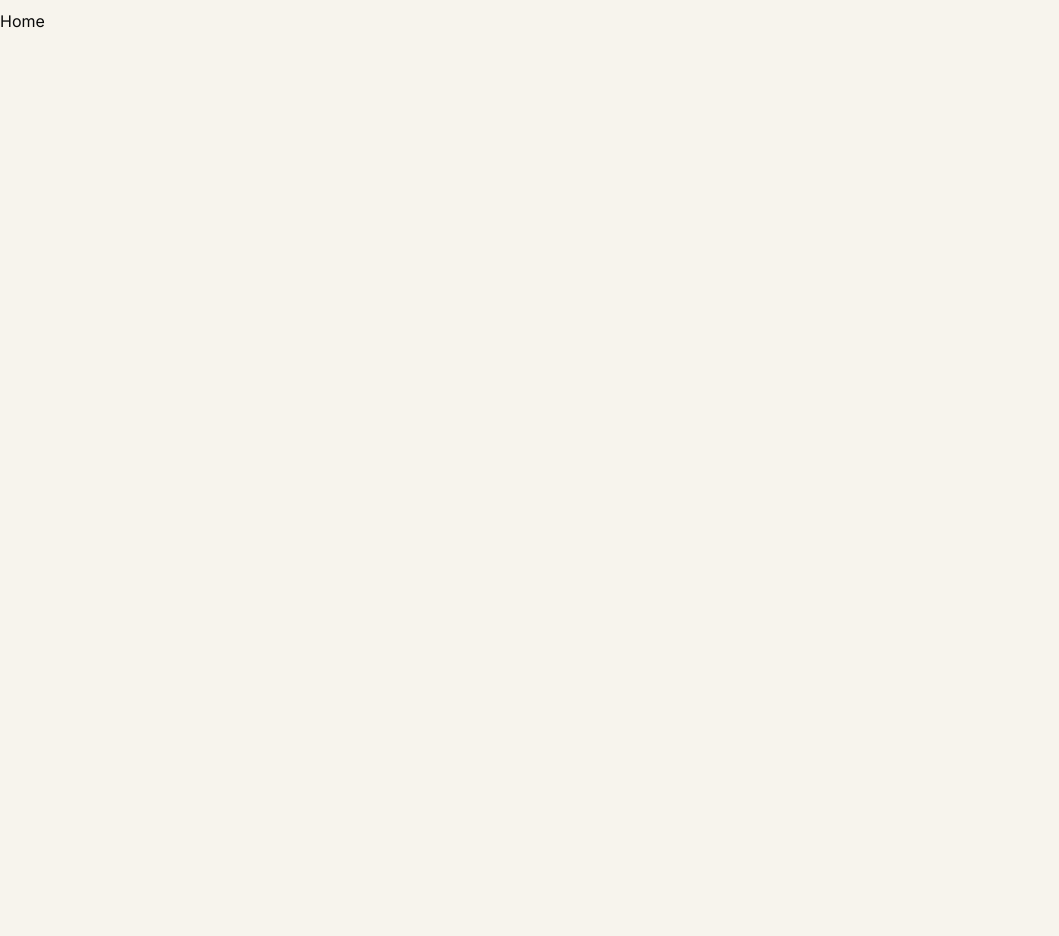
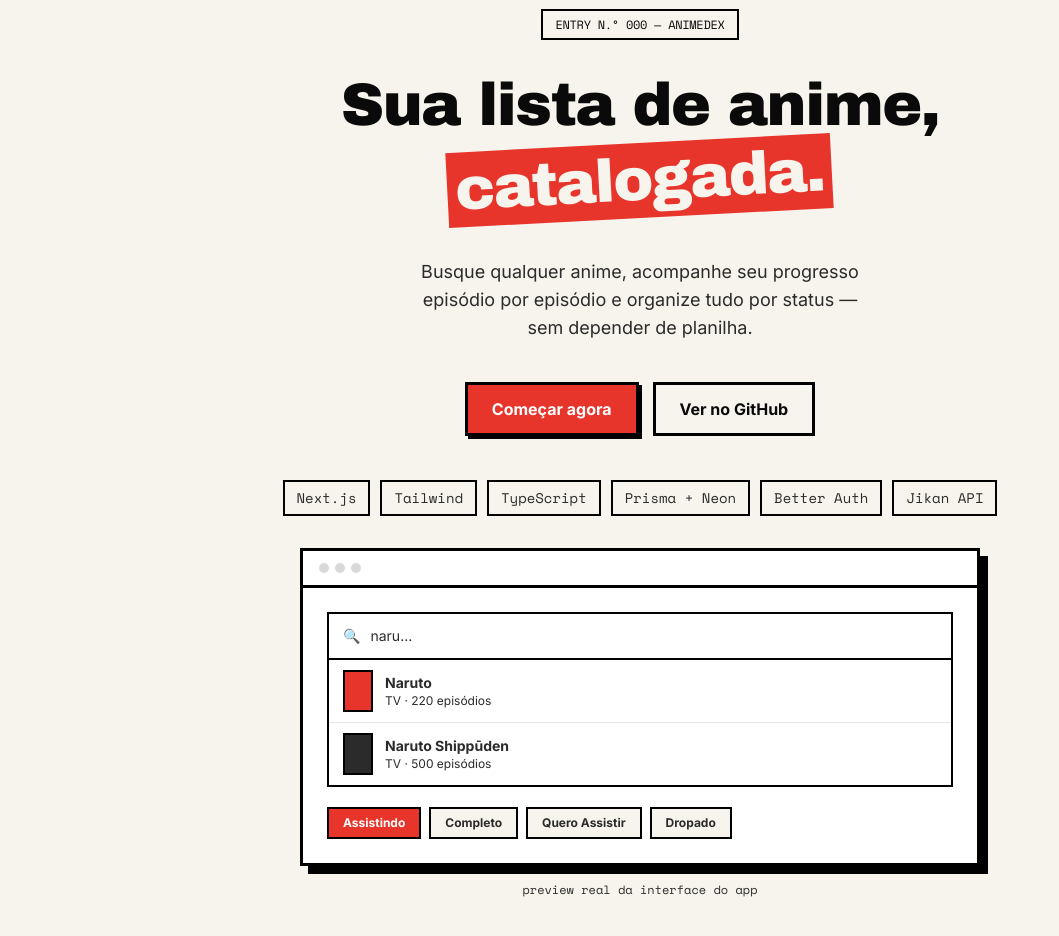
Before and after one commit to 7alexandree7/anime-dex, a Next.js app: page / in a window 1280 px wide. Shown: the part 180-1116 px from the top of the page, without its empty margins (0-1059 px from the left). Before the commit the page ends 800 px from the top, so only its background shows below. Built offline with nearby package versions, Linux system fonts and the light colour scheme.

Commit message:
feat: implement Hero component and related features including ProductPreview and Technologies

```diff
--- a/app/page.tsx
+++ b/app/page.tsx
@@ -1,9 +1,8 @@
 
+import Hero from "@/components/Hero";
 
 export default function Home() {
   return (
-    <div className="">
-      <h1>Home</h1>
-    </div>
+   <Hero />
   );
 }
--- /dev/null
+++ b/components/Hero.tsx
@@ -0,0 +1,62 @@
+"use client";
+
+import DecryptedText from "@/components/motion/DecryptedText";
+import Link from "next/link";
+import Technologies from "./landing/Technologies";
+import ProductPreview from "./landing/ProductPreview";
+
+const Hero = () => {
+    return (
+        <section className="relative text-center px-12 pb-16 overflow-hidden">
+            <span className="font-mono inline-block text-xs tracking-tight leading-tight max-w-3xl mx-auto px-3 py-1.5 mb-7 border-2 border-black">
+                ENTRY N.° 000 — ANIMEDEX
+            </span>
+
+            <h1 className="font-heading text-5xl md:text-6xl leading-tight tracking-tight max-w-3xl mx-auto mb-5">
+                <span>
+                    <DecryptedText
+                        text="Sua lista de anime,"
+                        revealDirection="start"
+                        sequential
+                        useOriginalCharsOnly={false}
+                        animateOn="view"
+                        speed={30}
+                        style={{ display: "inline-block" }}
+                    />{" "}
+                </span>
+                <span className="bg-red text-background px-2 -rotate-3 inline-block">
+                    <DecryptedText
+                        text="catalogada."
+                        revealDirection="start"
+                        sequential
+                        useOriginalCharsOnly={false}
+                        animateOn="view"
+                        speed={30}
+                    />
+                </span>
+            </h1>
+
+            <p className="text-graphite text-lg max-w-md mx-auto my-10">
+                Busque qualquer anime, acompanhe seu progresso episódio por episódio
+                e organize tudo por status — sem depender de planilha.
+            </p>
+
+            <div className="flex gap-3.5 justify-center items-center mb-11">
+                <Link
+                    href="/login"
+                    className="bg-red text-white border-3 border-black px-6 py-3 font-bold shadow-[3px_3px_0_black] hover:translate-x-px hover:translate-y-px hover:shadow-[2px_2px_0_black] transition-all cursor-pointer">
+                    Começar agora
+                </Link>
+                <Link
+                    href="https://github.com/7alexandree7/anime-dex"
+                    className="border-3 border-black bg-background px-6 py-3 font-bold cursor-pointer">
+                    Ver no GitHub
+                </Link>
+            </div>
+            <Technologies />
+            <ProductPreview />
+        </section>
+    )
+}
+
+export default Hero
--- /dev/null
+++ b/components/landing/ProductPreview.tsx
@@ -0,0 +1,55 @@
+import { suggestionsList } from "@/const/suggestionsList"
+import { statusesList } from "@/const/statusesList"
+
+const ProductPreview = () => {
+    return (
+        <section className="px-12  pt-8 pb-24 flex flex-col items-center">
+            <div className="w-full max-w-170 bg-white border-black border-3 shadow-[8px_8px_0_black]">
+
+                <div className="flex gap-1.5 px-4 py-3 border-b-3 border-black">
+                    <span className="w-2.5 h-2.5 rounded-full bg-black/15" />
+                    <span className="w-2.5 h-2.5 rounded-full bg-black/15" />
+                    <span className="w-2.5 h-2.5 rounded-full bg-black/15" />
+                </div>
+
+                <div className="p-6">
+                    <div className="flex items-center gap-2.5 border-2 border-black px-3.5 py-3 text-graphite text-sm">
+
+                        <span>🔍</span> <span>naru...</span>
+                    </div>
+
+                    <div className="border-2 border-black border-t-0">
+                        {suggestionsList.map((suggestion, index) => (
+                            <div
+                                key={index}
+                                className="flex items-center gap-3 px-3.5 py-2.5 border-b border-black/10 last:border-b-0 text-sm"
+                            >
+                                <div className="w-7.5 h-10.5 border-2 border-black" style={{ backgroundColor: suggestion.color }}></div>
+
+                                <div>
+                                    <p className="font-bold text-graphite text-start">{suggestion.name}</p>
+                                    <p className="text-graphite text-xs text-start">{suggestion.meta}</p>
+                                </div>
+                            </div>
+                        ))}
+                    </div>
+
+                    <div className="flex gap-2 mt-5 flex-wrap">
+                        {statusesList.map((status, index) => (
+                            <div
+                                key={index}
+                                className={`text-xs font-bold border-2 border-black px-3.5 py-1.5 ${status.active ? "bg-red text-white" : "bg-background text-graphite"}`}
+                            >
+                                {status.label}
+                            </div>
+                        ))}
+                    </div>
+                </div>
+            </div>
+
+            <p className="font-mono text-xs text-graphite mt-4">preview real da interface do app</p>
+        </section>
+    )
+}
+
+export default ProductPreview
--- /dev/null
+++ b/const/statusesList.ts
@@ -0,0 +1,11 @@
+interface StatusListHome {
+    label: string,
+    active: boolean
+}
+
+export const statusesList: StatusListHome[] = [
+    {label: "Assistindo", active: true},
+    {label: "Completo", active: false},
+    {label: "Quero Assistir", active: false},
+    {label: "Dropado", active: false}
+]
--- /dev/null
+++ b/const/suggestionsList.ts
@@ -0,0 +1,10 @@
+interface Suggestion {
+    name: string,
+    meta: string,
+    color: string
+}
+
+export const suggestionsList: Suggestion[] = [
+    {name: "Naruto", meta: "TV · 220 episódios", color: "#E8352C"},
+    {name: "Naruto Shippūden", meta: "TV · 500 episódios", color: "#2B2B2B"},
+]
```
Also changed, not shown: components/landing/Technologies.tsx (renamed from components/Technologies.tsx).
